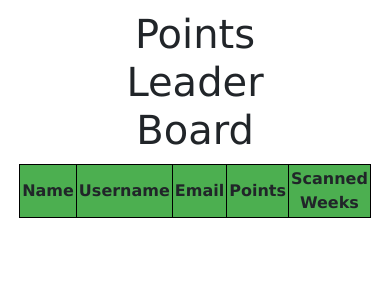
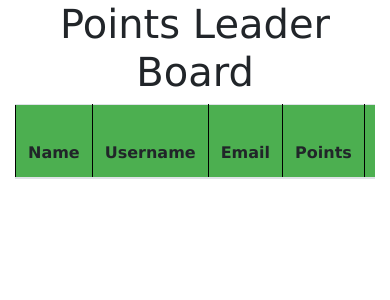
Before and after one commit to rowan-smith/Project-QR, a Flask app: page /points in a window 390 px wide. Shown: the part 72-372 px from the top of the page. Run offline with Flask 2, Linux system fonts and the light colour scheme; a user stored in the database is signed in; lists and menus that the app fills with data are empty; some libraries are stand-ins or nearby versions.

Commit message:
Make index and account responsive

```diff
--- a/templates/account/account.html
+++ b/templates/account/account.html
@@ -4,58 +4,63 @@
 
 {% block content %}
 
-    {#LEADER BOARD START#}
-    <div>
-        {% if session['is_admin'] %}
-            <div>
-                <h1 class="center_horizontal">Points Leader Board</h1>
-                <table style="width: 90%">
+    <h1>Points Leader Board</h1>
+
+    <div class="table-responsive">
+        <table class="table">
+
+
+            {% if session["is_admin"] %}
+                <thead>
                 <tr>
-                        <th>Name</th>
-                        <th>Username</th>
-                        <th>Email</th>
-                        <th>Points</th>
-                        <th>Scanned Weeks</th>
+                    <th scope="col">Name</th>
+                    <th scope="col">Username</th>
+                    <th scope="col">Email</th>
+                    <th scope="col">Points</th>
+                    <th scope="col">Scanned Weeks</th>
                 </tr>
+                </thead>
+
                 {% for i in users %}
                     <tr>
                         <td>{{ i.name }}</td>
                         <td>{{ i.username }}</td>
                         <td>{{ i.email }}</td>
+
                         {% if i.points %}
                             <td>{{ i.points }}</td>
                         {% else %}
                             <td>0</td>
                         {% endif %}
+
                         <td>{{ i.scanned_qr_codes }}</td>
                     </tr>
                 {% endfor %}
-                </table>
-            </div>
+
             {% else %}
-            <div>
-                <h1 class="center_horizontal">Points Leader Board</h1>
-                <table style="width: 30%">
+                <thead>
                 <tr>
-                        <th>Username</th>
-                        <th>Points</th>
-                        <th>Scanned Weeks</th>
+                    <th scope="col">Username</th>
+                    <th scope="col">Points</th>
+                    <th scope="col">Scanned Weeks</th>
                 </tr>
+                </thead>
+
                 {% for i in users %}
                     <tr>
                         <td>{{ i.username }}</td>
+
                         {% if i.points %}
                             <td>{{ i.points }}</td>
                         {% else %}
                             <td>0</td>
                         {% endif %}
+
                         <td>{{ i.scanned_qr_codes }}</td>
                     </tr>
                 {% endfor %}
+            {% endif %}
         </table>
     </div>
-        {% endif %}
-    </div>
-    {#LEADER BOARD END#}
 
 {%- endblock %}
--- a/templates/base.html
+++ b/templates/base.html
@@ -13,7 +13,7 @@
         <title>{% block title %}{% endblock %}</title>
 
         {# This makes the website responsive; all elemenets need to be responsive for this to work. #}
-        {#<meta name="viewport" content="width=device-width, initial-scale=1">#}
+        <meta name="viewport" content="width=device-width, initial-scale=1">
 
         <script src="https://code.jquery.com/jquery-3.3.1.slim.min.js"
                 integrity="sha384-q8i/X+965DzO0rT7abK41JStQIAqVgRVzpbzo5smXKp4YfRvH+8abtTE1Pi6jizo"
--- a/templates/index.html
+++ b/templates/index.html
@@ -8,6 +8,6 @@
         <h1>Welcome To Tim Tam Time QR</h1>
     </div>
 
-    <img src="../static/images/TimTamTimeSchedule.jpg" alt="Tim Tams">
+    <img class="img-responsive img-fluid rounded" src="../static/images/TimTamTimeSchedule.jpg" alt="Tim Tams">
 
 {%- endblock %}
```
Lines whose indentation alone changed are shown as unchanged.
